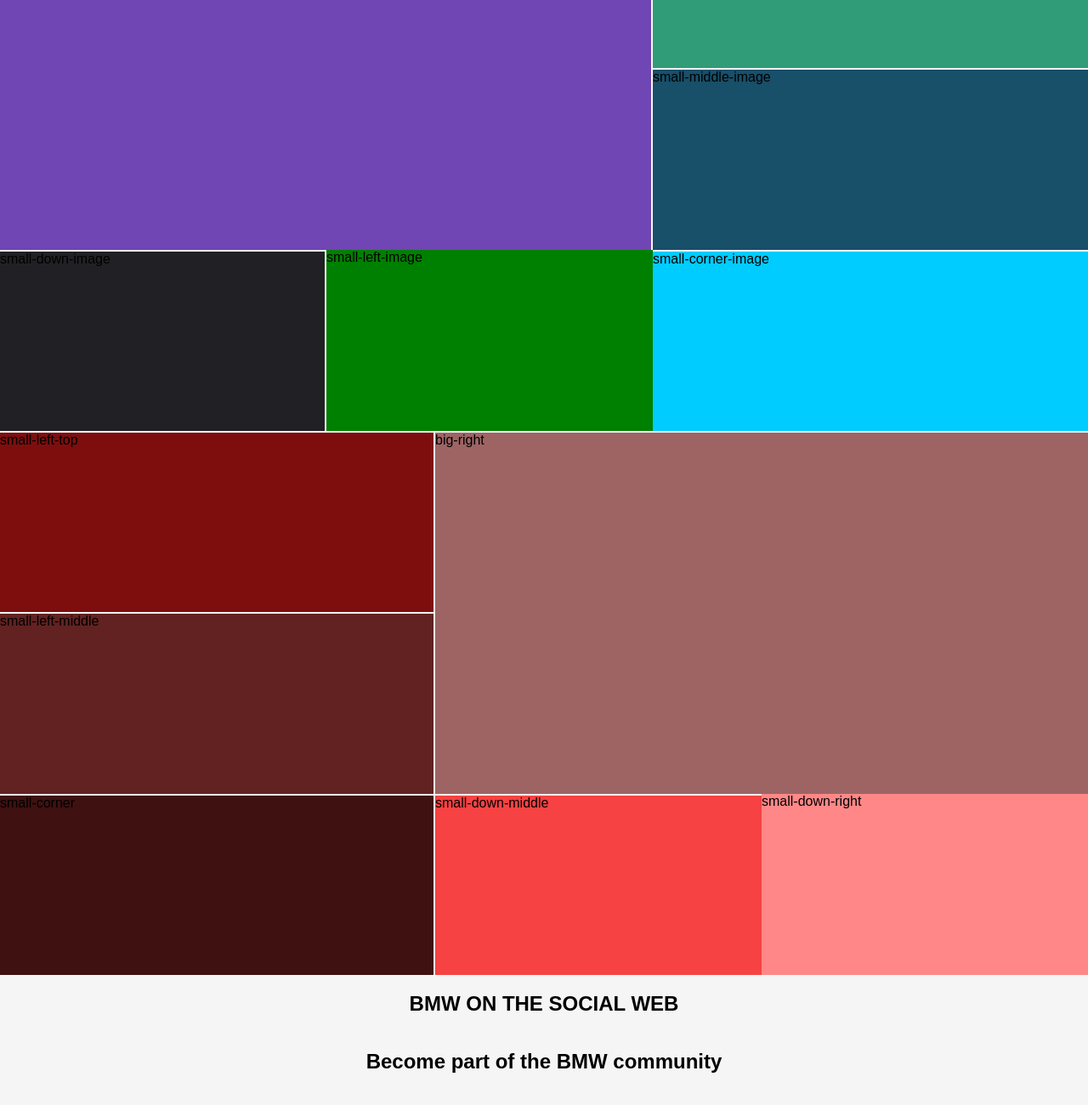
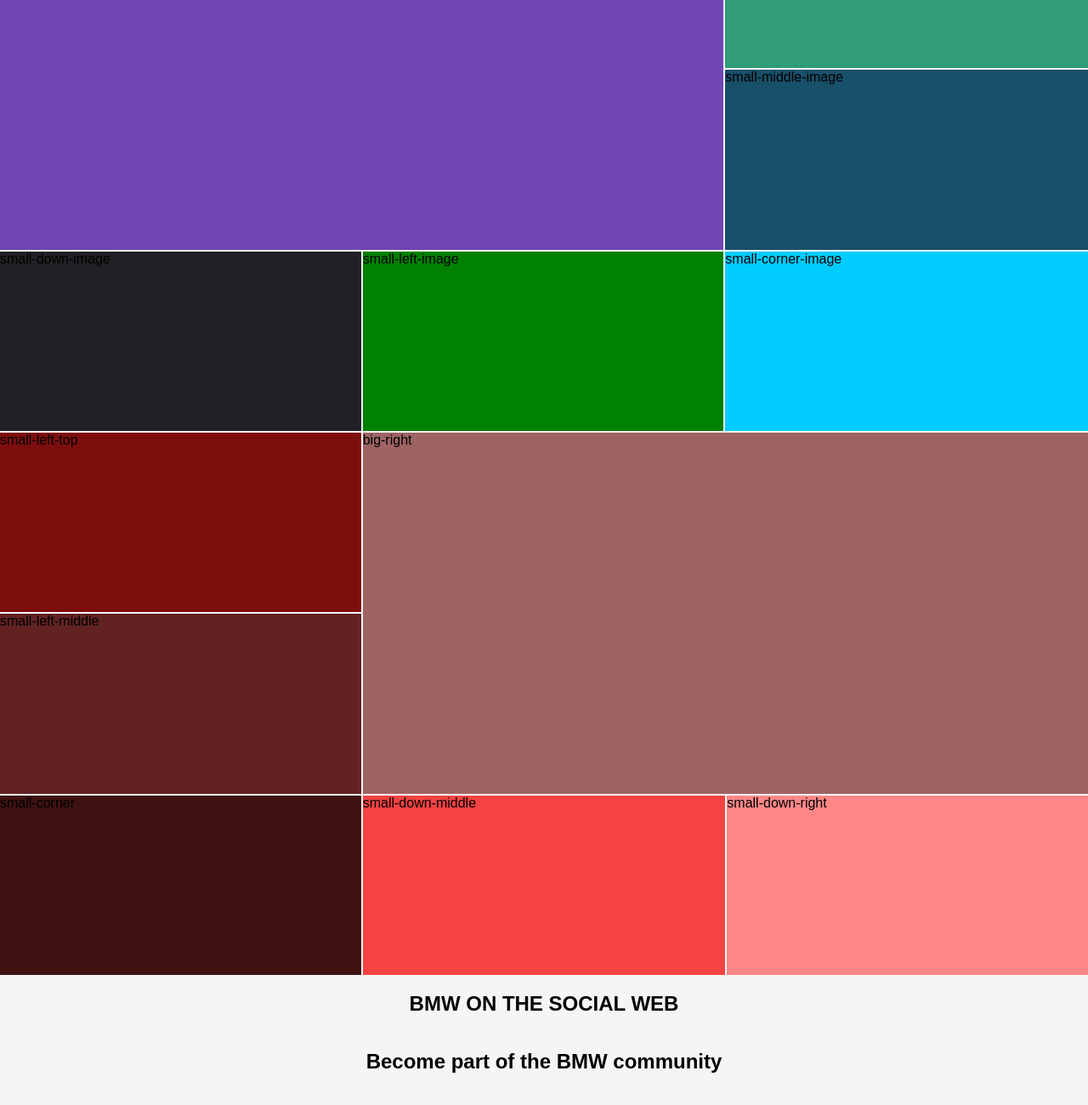
Before and after one commit to ElmervH/noahroad-bmw-site, a plain HTML site: page index.html in a window 1280 px wide. Shown: the part 1675-2975 px from the top of the page at 85% size. Drawn offline with Linux system fonts and the light colour scheme.

Commit message:
final version bmw

```diff
--- a/style.css
+++ b/style.css
@@ -74,24 +74,25 @@ nav {
     flex-wrap: wrap-reverse;
     flex-direction: column;
     height: 80vh;
+    width: 100vw;
 }
 
 /* second section - items */
 .big-image {
     background: rgb(111, 70, 179);
     border-right: solid whitesmoke 2px;
-    width: 60%;
+    width: 66.666%;
     height: 66.666%;
 }
 .small-top-image {
     background: rgb(48, 156, 120);
-    width: 40%;
+    width: 33.333%;
     height: 33.333%;
 }
 .small-middle-image {
     background: #184f69;
     border-top: solid whitesmoke 2px;
-    width: 40%;
+    width: 33.333%;
     height: 33.333%;
 
 }
@@ -100,6 +101,8 @@ nav {
 .small-left-image {
     background: green;
     width: 50%;
+    border-top: solid whitesmoke 2px;
+    border-right: solid whitesmoke 2px;
 }
 .small-down-image {
     background: rgb(33, 33, 37);
@@ -110,7 +113,7 @@ nav {
 .small-corner-image {
     background: rgb(0, 204, 255);
     border-top: solid whitesmoke 2px;
-    width: 40%;
+    width: 33.333%;
     height: 33.333%;
 }
 
@@ -127,7 +130,7 @@ nav {
     background: #7e0e0e;
     border-top: solid whitesmoke 2px;
     border-right: solid whitesmoke 2px;
-    width: 40%;
+    width: 33.333%;
     height: 33.333%;
 }
 
@@ -135,7 +138,7 @@ nav {
     background: rgb(98, 34, 34);
     border-top: solid whitesmoke 2px;
     border-right: solid whitesmoke 2px;
-    width: 40%;
+    width: 33.333%;
     height: 33.333%;
 }
 
@@ -143,14 +146,14 @@ nav {
     background: rgb(63, 17, 17);
     border-top: solid whitesmoke 2px;
     border-right: solid whitesmoke 2px;
-    width: 40%;
+    width: 33.333%;
     height: 33.333%;
 }
 
 .big-right {
     background: rgb(158, 100, 100);
     border-top: solid whitesmoke 2px;
-    width: 60%;
+    width: 66.666%;
     height: 66.666%;
 }
 
@@ -163,6 +166,8 @@ nav {
 .small-down-right {
     background: rgb(255, 135, 135);
     width: 50%;
+    border-top: solid whitesmoke 2px;
+    border-left: solid whitesmoke 2px;
 }
 
 .row-image {
```
